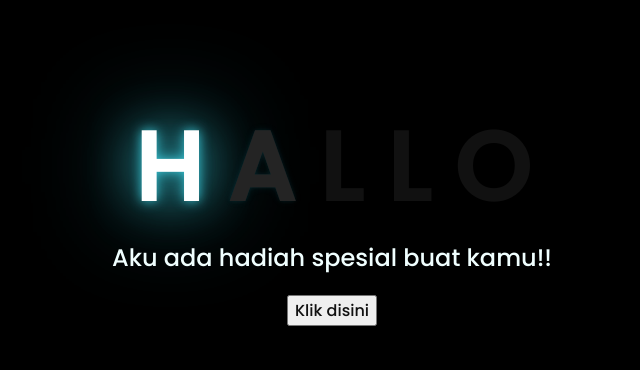
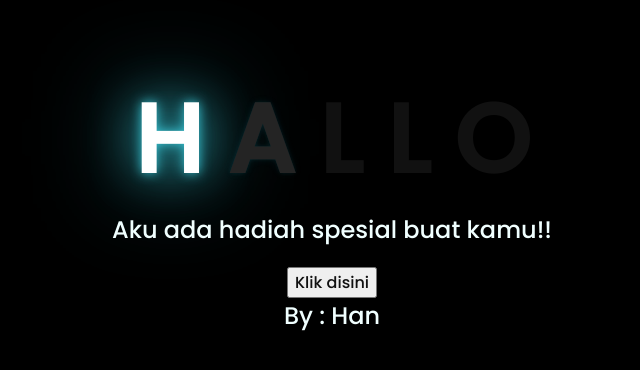
Before and after one commit to Foxgom/Flowermassage, a plain HTML site: page index.html in a window 1280 px wide. Shown: the part 198-568 px from the top of the page, without its empty margins (316-956 px from the left). Drawn offline with Linux system fonts and the light colour scheme.

Commit message:
Add files via upload

```diff
--- a/index.html
+++ b/index.html
@@ -17,12 +17,19 @@
         <span>O</span>
     </div>
     <div class="description">
-        <span>Aku ada hadiah spesial buat kamu!!</span>
+        <span>Aku ada hadiah spesial buat kamu!!
+        </span>
+
     </div>
     <div class="button">
         <button>
             <a href="flower.html">Klik disini</a>
         </button>
     </div>
+    <div class="description">
+        <span>
+            By : Han
+        </span>
+    </div>
 </body>
 </html>
```
